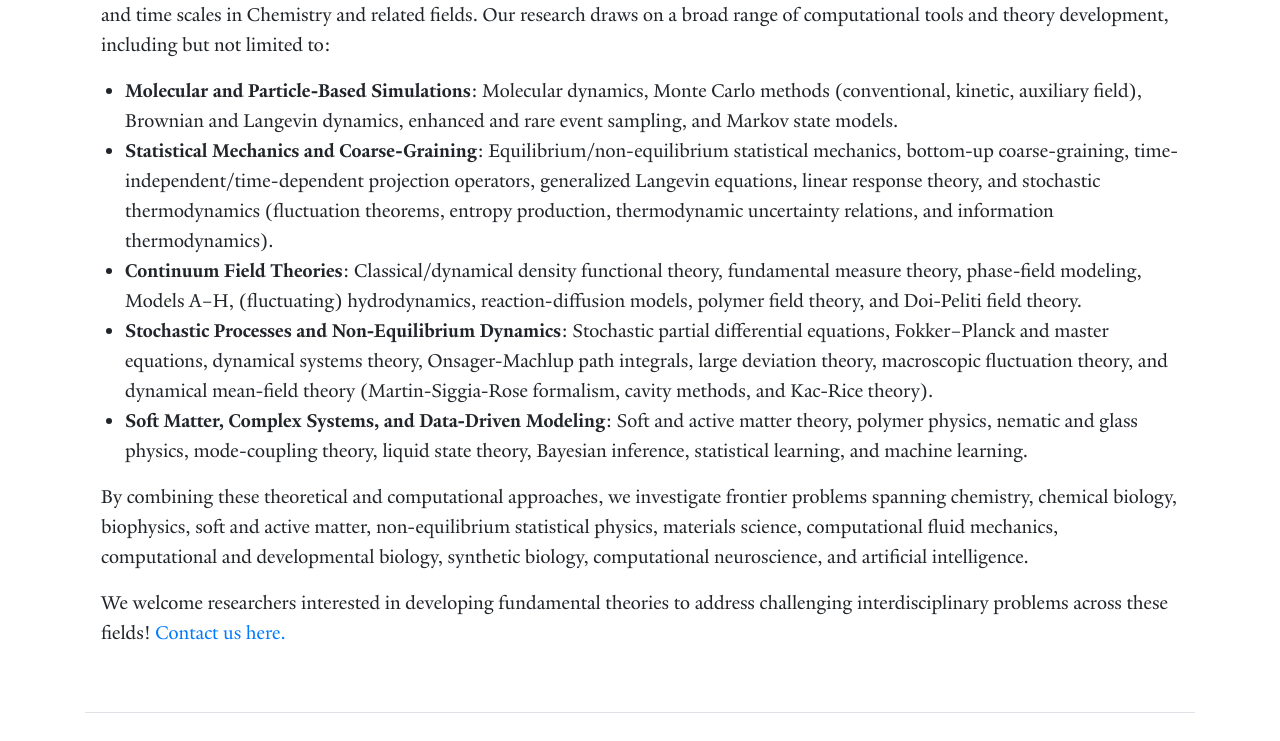
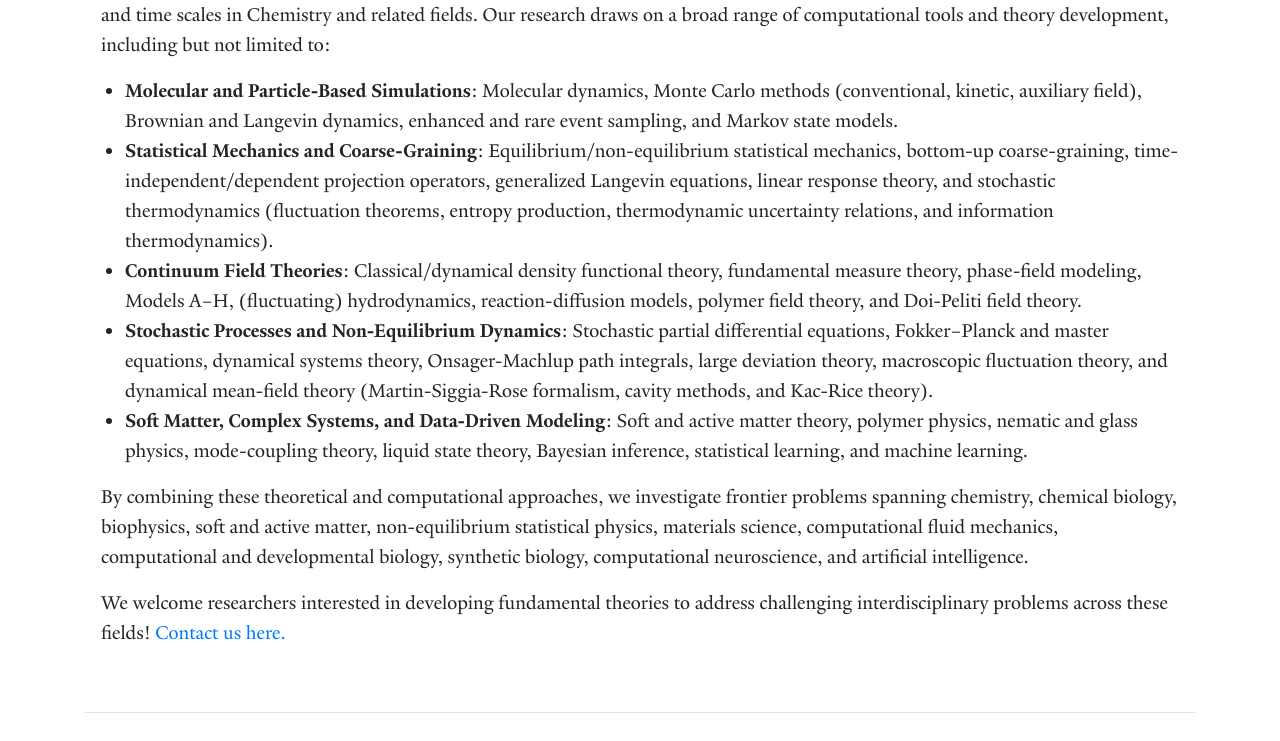
Before and after one commit to jaehyeokjin/jaehyeokjin.github.io, a plain HTML site: page research.html in a window 1280 px wide. Shown: the part 2280-3021 px from the top of the page. Drawn offline with nearby package versions, Linux system fonts and the light colour scheme.

Commit message:
Website update.

```diff
--- a/research.html
+++ b/research.html
@@ -78,7 +78,7 @@
                 <p class="px-3" style="font-family:YaleNew;font-size:1.25rem;text-align:left;">We are a theoretical research group focused on developing new multiscale theories and numerical methods to bridge disparate length and time scales in Chemistry and related fields. Our research draws on a broad range of computational tools and theory development, including but not limited to: </p>
                 <ul class="ml-4 px-3" style="font-family:YaleNew;font-size:1.25rem;text-align:left;">
                     <li><strong>Molecular and Particle-Based Simulations</strong>:&nbsp;Molecular dynamics, Monte Carlo methods (conventional, kinetic, auxiliary field), Brownian and Langevin dynamics, enhanced and rare event sampling, and Markov state models.</li>
-                    <li><strong>Statistical Mechanics and Coarse-Graining</strong>:&nbsp;Equilibrium/non-equilibrium statistical mechanics, bottom-up coarse-graining, time-independent/time-dependent projection operators, generalized Langevin equations, linear response theory, and stochastic thermodynamics (fluctuation theorems, entropy production, thermodynamic uncertainty relations, and information thermodynamics).</li>
+                    <li><strong>Statistical Mechanics and Coarse-Graining</strong>:&nbsp;Equilibrium/non-equilibrium statistical mechanics, bottom-up coarse-graining, time-independent/dependent projection operators, generalized Langevin equations, linear response theory, and stochastic thermodynamics (fluctuation theorems, entropy production, thermodynamic uncertainty relations, and information thermodynamics).</li>
                     <li><strong>Continuum Field Theories</strong>: Classical/dynamical density functional theory, fundamental measure theory, phase-field modeling, Models A–H, (fluctuating) hydrodynamics, reaction-diffusion models, polymer field theory, and Doi-Peliti field theory.</li>
                     <li><strong>Stochastic Processes and Non-Equilibrium Dynamics</strong>: Stochastic partial differential equations, Fokker–Planck and master equations, dynamical systems theory, Onsager-Machlup path integrals, large deviation theory, macroscopic fluctuation theory, and dynamical mean-field theory (Martin-Siggia-Rose formalism, cavity methods, and Kac-Rice theory).</li>
                     <li><strong>Soft Matter, Complex Systems, and Data-Driven Modeling</strong>: Soft and active matter theory, polymer physics, nematic and glass physics, mode-coupling theory, liquid state theory, Bayesian inference, statistical learning, and machine learning.</li>
```
